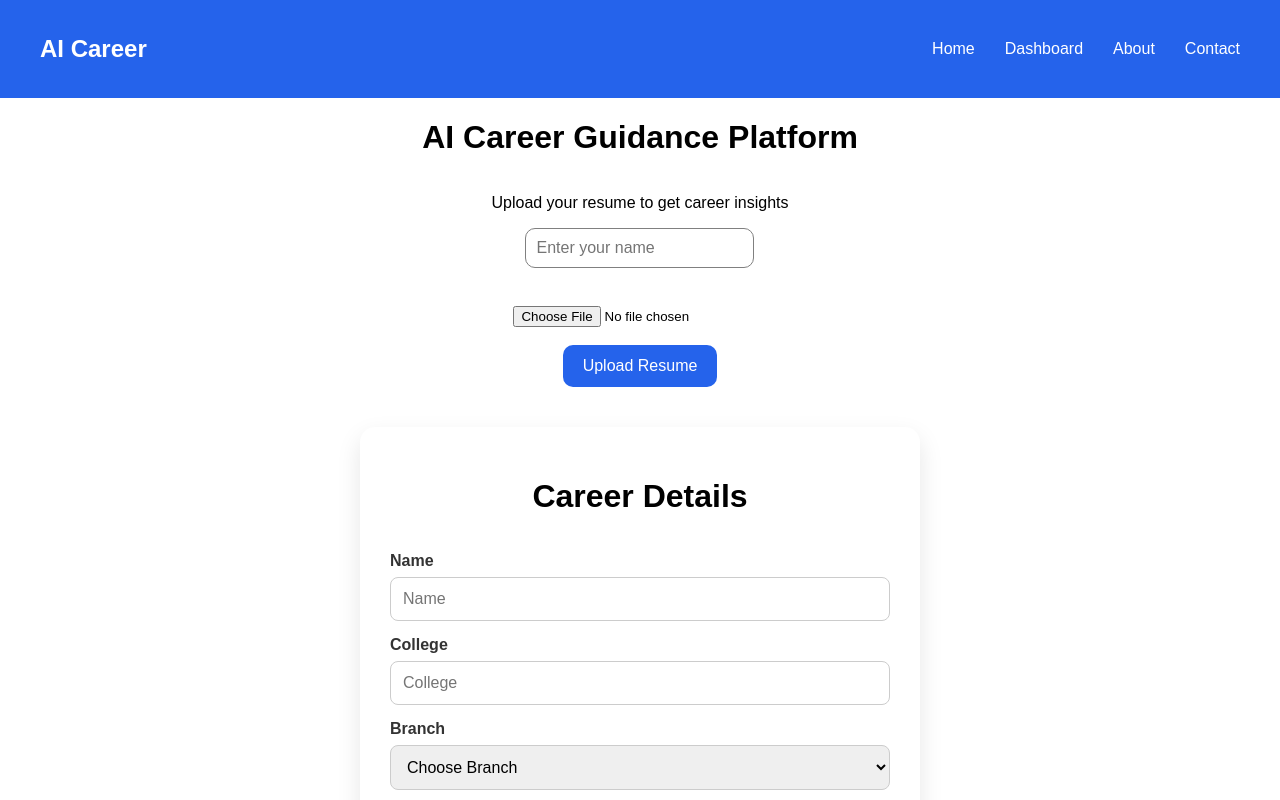
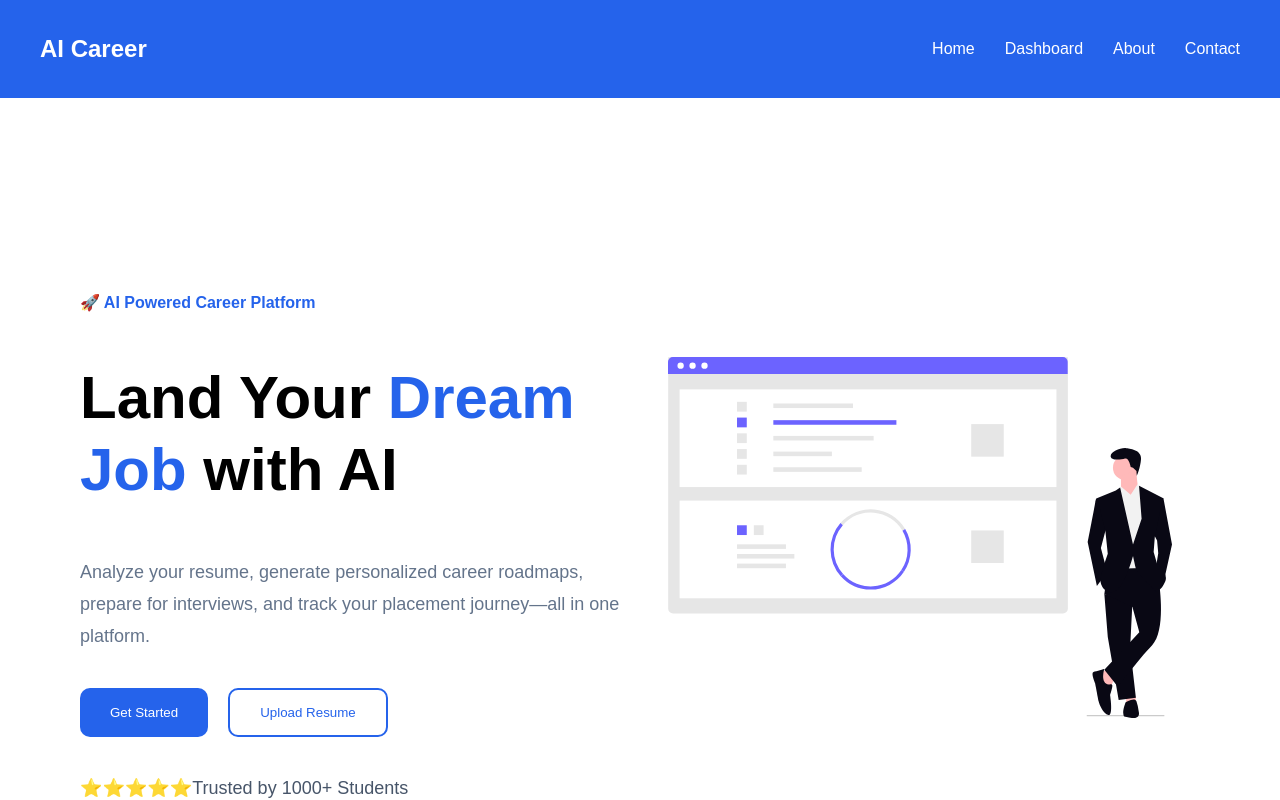
Before and after one commit to dakshita-singh-codes/ai-career-guidance-platform, a React (Vite) app: page / in a window 1280 px wide. Shown: the top 800 px of the page. Built offline with nearby package versions, Linux system fonts and the light colour scheme.

Commit message:
created hero section

```diff
--- /dev/null
+++ b/src/components/Hero.css
@@ -0,0 +1,125 @@
+.hero{
+
+    display:flex;
+
+    justify-content:space-between;
+
+    align-items:center;
+
+    padding:80px;
+
+    min-height:90vh;
+
+}
+
+.hero-left{
+
+    flex:1;
+
+}
+
+.hero-right{
+
+    flex:1;
+
+    display:flex;
+
+    justify-content:center;
+
+}
+
+.hero-right img{
+
+    width:90%;
+
+    max-width:550px;
+
+}
+
+.hero-tag{
+
+    color:#2563eb;
+
+    font-weight:bold;
+
+    margin-bottom:20px;
+
+}
+
+.hero h1{
+
+    font-size:60px;
+
+    line-height:1.2;
+
+}
+
+.hero h1 span{
+
+    color:#2563eb;
+
+}
+
+.hero-description{
+
+    margin-top:25px;
+
+    color:#64748b;
+
+    line-height:1.8;
+
+    font-size:18px;
+
+}
+
+.hero-buttons{
+
+    margin-top:35px;
+
+    display:flex;
+
+    gap:20px;
+
+}
+
+.primary-btn{
+
+    background:#2563eb;
+
+    color:white;
+
+    border:none;
+
+    padding:15px 30px;
+
+    border-radius:10px;
+
+    cursor:pointer;
+
+}
+
+.secondary-btn{
+
+    background:white;
+
+    border:2px solid #2563eb;
+
+    color:#2563eb;
+
+    padding:15px 30px;
+
+    border-radius:10px;
+
+    cursor:pointer;
+
+}
+
+.hero-stats{
+
+    margin-top:40px;
+
+    font-size:18px;
+
+    color:#475569;
+
+}
--- /dev/null
+++ b/src/components/Hero.tsx
@@ -0,0 +1,70 @@
+import "./Hero.css";
+import careerImage from "../assets/career.svg";
+
+function Hero() {
+    return (
+
+        <section className="hero">
+
+            <div className="hero-left">
+
+                <p className="hero-tag">
+                    🚀 AI Powered Career Platform
+                </p>
+
+                <h1>
+
+                    Land Your
+
+                    <span> Dream Job </span>
+
+                    with AI
+
+                </h1>
+
+                <p className="hero-description">
+
+                    Analyze your resume, generate personalized career
+                    roadmaps, prepare for interviews, and track your
+                    placement journey—all in one platform.
+
+                </p>
+
+                <div className="hero-buttons">
+
+                    <button className="primary-btn">
+                        Get Started
+                    </button>
+
+                    <button className="secondary-btn">
+                        Upload Resume
+                    </button>
+
+                </div>
+
+                <div className="hero-stats">
+
+                    ⭐⭐⭐⭐⭐
+
+                    <span>
+
+                        Trusted by 1000+ Students
+
+                    </span>
+
+                </div>
+
+            </div>
+
+            <div className="hero-right">
+
+                <img src={careerImage} alt="Career" />
+
+            </div>
+
+        </section>
+
+    );
+}
+
+export default Hero;
--- a/src/pages/Home.tsx
+++ b/src/pages/Home.tsx
@@ -1,4 +1,4 @@
-import Header from "../components/Header";
+import Hero from "../components/Hero";
 import UploadBox from "../components/UploadBox";
 // import UserList from "../components/UserList";
 import CareerForm from "../components/CareerForm"
@@ -16,7 +16,7 @@ function Home() {
             }}
         >
 
-            <Header title="AI Career Guidance Platform" />
+            <Hero />
 
             <UploadBox />
 
```
Also changed, not shown: src/assets/career.svg (added).
